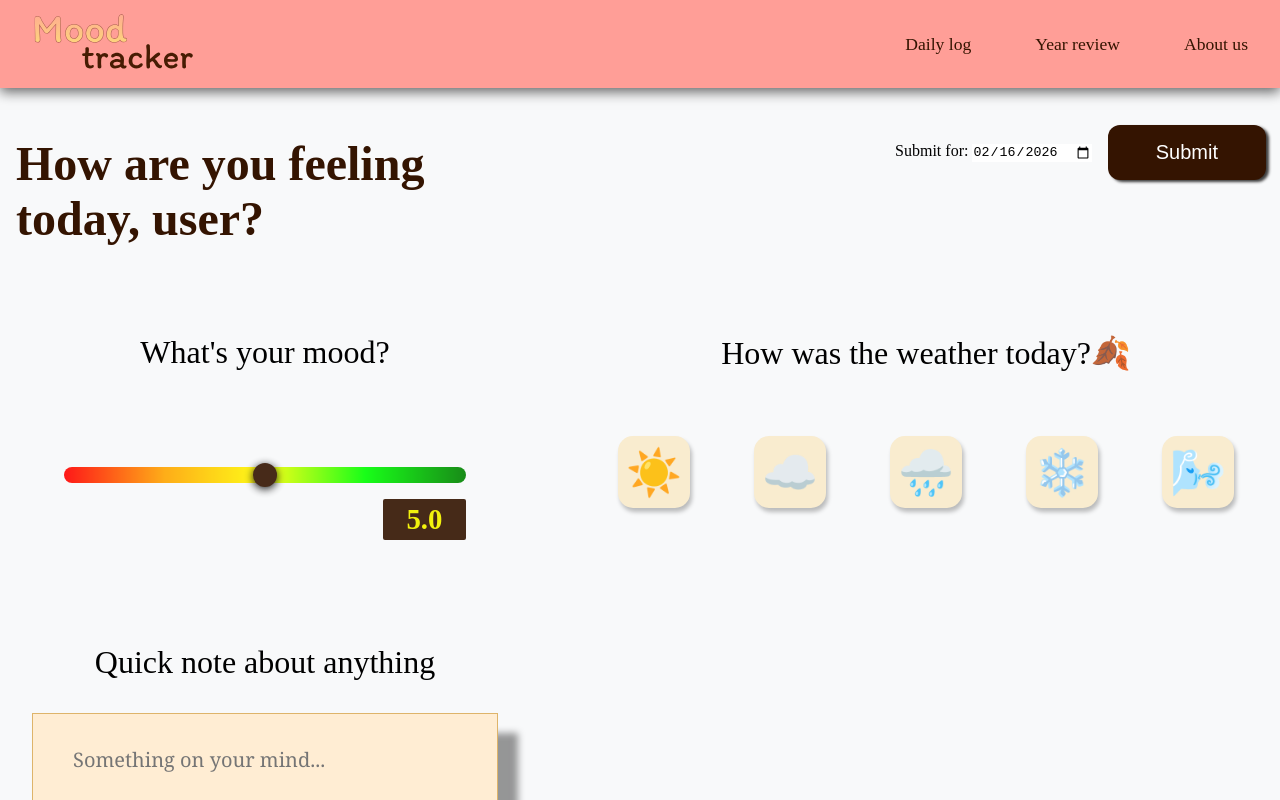
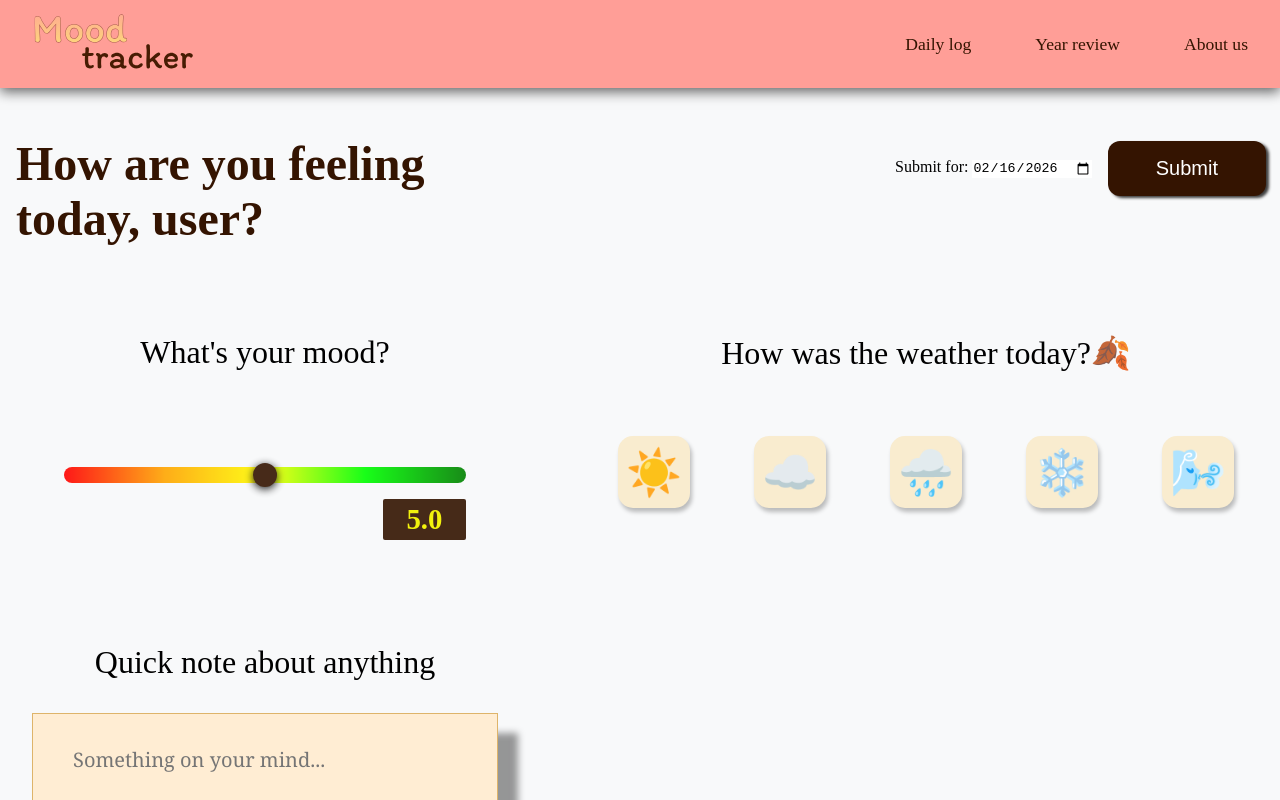
Before and after one commit to Elisabeth039/Mood-tracker, a React (Vite) app: page / in a window 1280 px wide. Shown: the top 800 px of the page. Built offline with nearby package versions, Linux system fonts and the light colour scheme.

Commit message:
feat(submit): made submit btn functional with localStorage

```diff
--- a/src/App.jsx
+++ b/src/App.jsx
@@ -1,3 +1,4 @@
+import {useState} from 'react';
 import Header from './components/Header.jsx';
 import Notes from './components/Notes.jsx';
 import Weather from './components/Weather.jsx';
@@ -6,15 +7,34 @@ import Submit from './components/Submit.jsx';
 import './App.css';
 
 function App() {
+  const [mood, setMood] = useState(5);
+  const [selectedWth, setSelectedWth] = useState(null);
+  const [noteText, setNoteText] = useState('');
+  const [selectedDate, setSelectedDate] = useState(
+    new Date().toISOString().split('T')[0]
+  );
+
   return (
     <>
       <Header/>
     <div className="main-content">
       <p className="greeting">How are you feeling today, user?</p>
-      <Submit/>
-      <Mood/>
-      <Weather/>
-      <Notes/>
+      <Submit
+        mood={mood} setMood={setMood}
+        electedWth={selectedWth} setSelectedWth={setSelectedWth}
+        noteText={noteText} setNoteText={setNoteText}
+        selectedDate={selectedDate} setSelectedDate={setSelectedDate}
+      />
+      <Mood
+        mood={mood}
+        setMood={setMood}
+      />
+      <Weather
+        selectedWth={selectedWth} setSelectedWth={setSelectedWth}
+      />
+      <Notes
+        noteText={noteText} setNoteText={setNoteText}
+      />
     </div>
     </>
   )
--- a/src/components/Mood.jsx
+++ b/src/components/Mood.jsx
@@ -1,9 +1,7 @@
-import {useState} from 'react';
 import '../App.css'
 import '../styles/Mood.css'
 
-export default function Mood() {
-  const [mood, setMood] = useState(5);
+export default function Mood({mood, setMood}) {
 
   const hue = (mood / 10) * 120;
   const thumbColor = `hsl(${hue}, 90%, 50%)`;
--- a/src/components/Notes.jsx
+++ b/src/components/Notes.jsx
@@ -1,9 +1,8 @@
-import { useState, useRef, useEffect } from 'react';
+import {useRef, useEffect } from 'react';
 import '../App.css'
 import '../styles/Notes.css'
 
-export default function Notes() {
-  const [noteText, setNoteText] = useState('');
+export default function Notes({noteText, setNoteText}) {
   const textAreaRef = useRef(null);
 
   useEffect(() =>{
--- a/src/components/Submit.jsx
+++ b/src/components/Submit.jsx
@@ -1,7 +1,38 @@
 import '../App.css'
 import '../styles/Submit.css'
 
-export default function Submit() {
+export default function Submit({
+   mood,
+   setMood,
+   selectedWth,
+   setSelectedWth,
+   noteText,
+   setNoteText,
+   selectedDate,
+   setSelectedDate
+}) {
+
+const handleSubmit = () => {
+  const newEntry = {
+    date: selectedDate,
+    mood: mood,
+    weather: selectedWth,
+    note: noteText.trim(),
+    createdAt: new Date().toISOString()
+  }
+
+  const existingEntries = JSON.parse(localStorage.getItem('moodEntries') || '[]' );
+
+  const updatedEntries = [...existingEntries, newEntry];
+  localStorage.setItem('moodEntries', JSON.stringify(updatedEntries));
+
+  alert(`Entry for ${selectedDate} saved successfully!`);
+
+  setMood(5);
+  setSelectedWth(null);
+  setNoteText('');
+}
+
 return(
       <div className="sbmBtn-container">
         <div className="date-pick">
@@ -9,10 +40,11 @@ return(
           <input
             type='date'
             className='date'
-            defaultValue={new Date().toISOString().split('T')[0]}
+            value={selectedDate}
+            onChange={(e) => setSelectedDate(e.target.value)}
           />
         </div>
-        <button  className="submit-btn">Submit</button>
+        <button  className="submit-btn" onClick={handleSubmit}>Submit</button>
       </div>
     )
 };
--- a/src/components/Weather.jsx
+++ b/src/components/Weather.jsx
@@ -1,9 +1,7 @@
-import { useState } from 'react'
 import '../App.css'
 import '../styles/Weather.css'
 
-export default function Weather() {
-  const [selectedWth, setSelectedWth] =useState(null);
+export default function Weather({selectedWth, setSelectedWth}) {
 
   const weathers = [
     {emoji: '☀️', value: 'sunny', id: 'sunny-btn'},
--- a/src/styles/Submit.css
+++ b/src/styles/Submit.css
@@ -3,7 +3,7 @@
   justify-content: flex-end;
   grid-column: 2;
   max-height: 4rem;
-  padding:0 2rem;
+  padding:1rem 2rem;
   align-items: center;
 }
 
```
